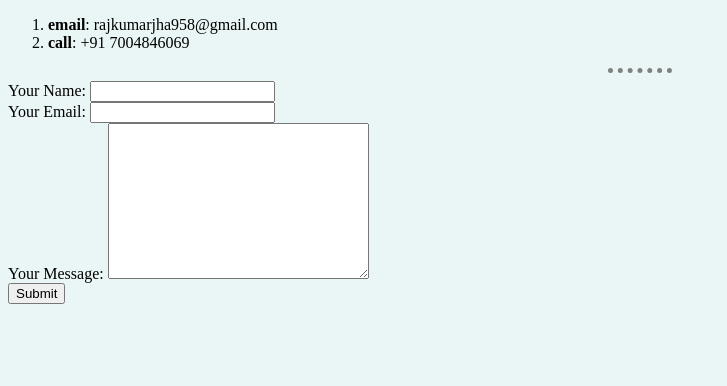
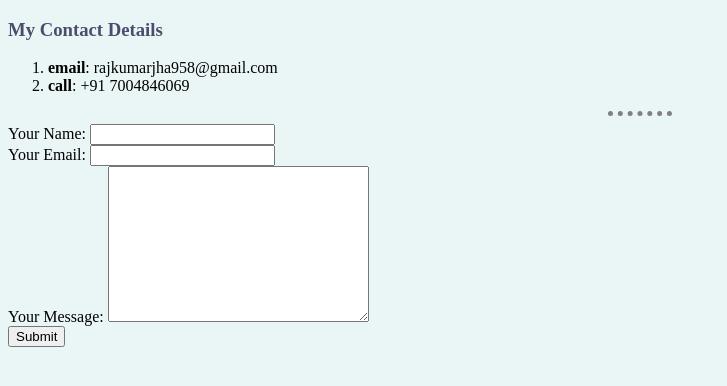
Before and after one commit to j0ker7h/cv, a plain HTML site: page contact.html in a window 1280 px wide. Shown: the whole page, without its empty margins (0-727 px from the left). Drawn offline with Linux system fonts and the light colour scheme.

Commit message:
Update contact.html

```diff
--- a/contact.html
+++ b/contact.html
@@ -28,6 +28,7 @@
     </style>
   </head>
   <body>
+    <h3><strong>My Contact Details</strong></h3>
      <ol>
        <li><strong>email</strong>: rajkumarjha958@gmail.com</li>
        <li><strong>call</strong>: +91 7004846069</li>
```
